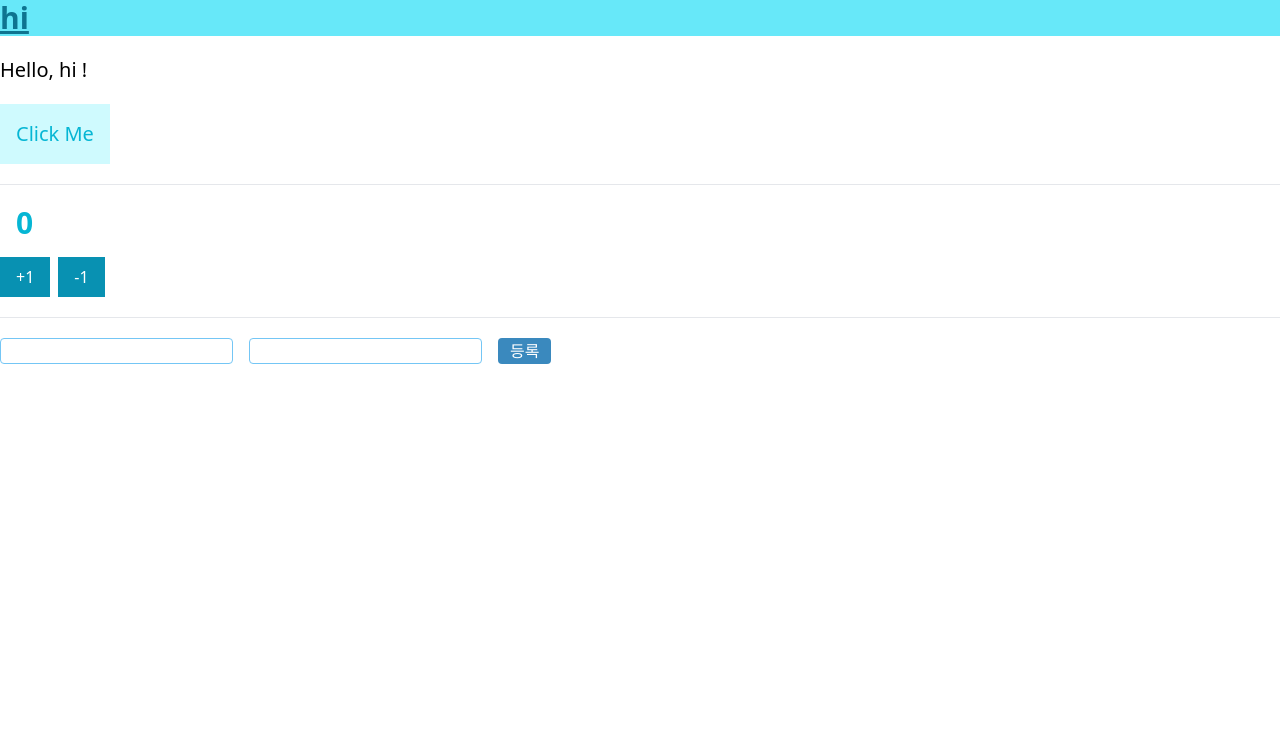
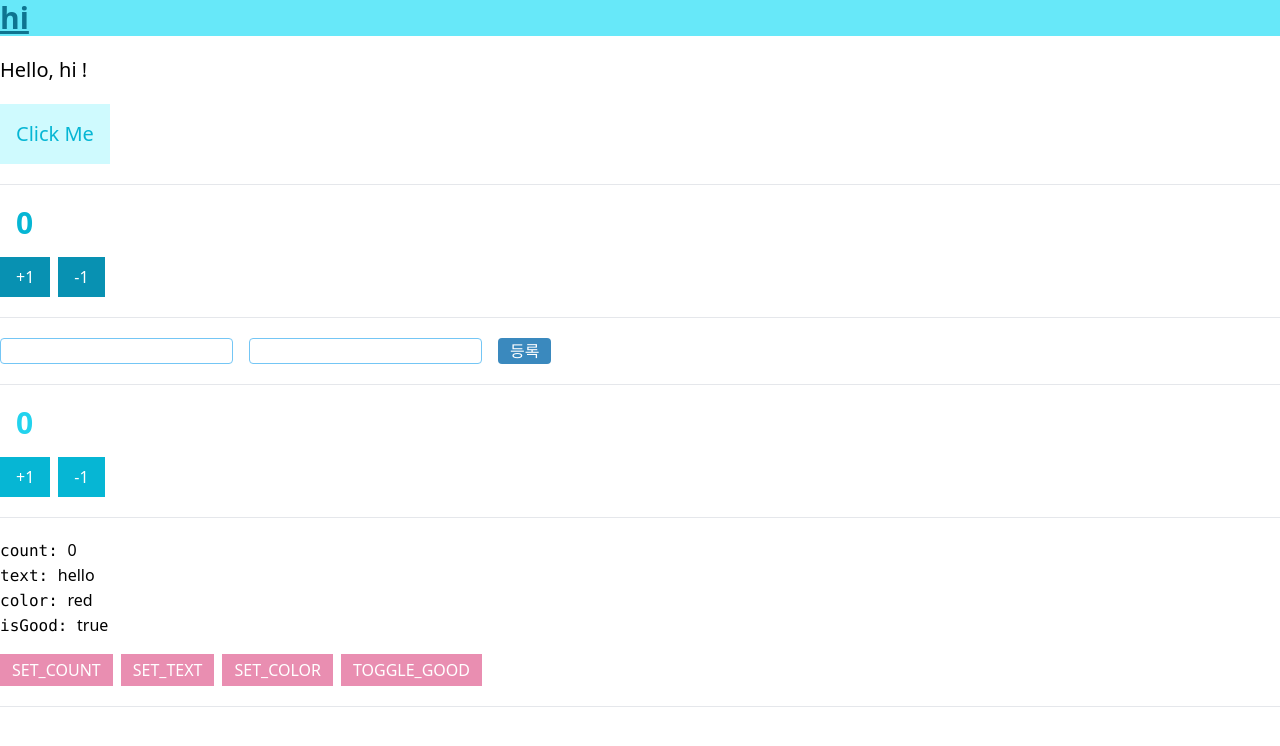
Before and after one commit to Damdadira/typescript-deep-study, a React (Vite) app: page / in a window 1280 px wide. Shown: the top 746 px of the page. Built offline with nearby package versions, Linux system fonts and the light colour scheme.

Commit message:
useReducer 사용

```diff
--- a/src/App.tsx
+++ b/src/App.tsx
@@ -1,13 +1,15 @@
 import Greetings from './Greetings'
 import Counter from './Counter'
 import MyForm from './MyForm'
+import Counter2 from './Counter2'
+import ReducerSample from './ReducerSample'
 
 function App() {
   const onClick = (name: string) => {
     console.log(`${name} say hello`)
   }
 
-  const onSubmit = (form: {name: string; description: string }) => {
+  const onSubmit = (form: { name: string; description: string }) => {
     console.log(form)
   }
 
@@ -21,6 +23,11 @@
       <Counter></Counter>
       <hr/>
       <MyForm onSubmit={onSubmit}></MyForm>
+      <hr/>
+      <Counter2></Counter2>
+      <hr/>
+      <ReducerSample></ReducerSample>
+      <hr/>
     </>
   )
 }
--- /dev/null
+++ b/src/Counter2.tsx
@@ -0,0 +1,30 @@
+import { useReducer } from 'react';
+
+type Action = { type: 'INCREASE' } | { type: 'DECREASE' }; //이렇게 '|' 으로 액션 나열
+
+function reducer(state: number, action: Action): number {
+  switch(action.type){
+    case 'INCREASE':
+      return state + 1;
+    case 'DECREASE':
+      return state - 1;
+    default:
+      throw new Error('unhandled action');
+  }
+}
+
+export default function Counter(){
+  const [count, dispatch] = useReducer(reducer, 0);
+  const onIncrease = () => dispatch({ type: 'INCREASE' });
+  const onDecrease = () => dispatch({ type: 'DECREASE' });
+
+  return (
+    <div className='my-5'>
+      <div className='text-3xl font-bold m-4 text-cyan-400'>{count}</div>
+      <div>
+        <button className='bg-cyan-500 text-white px-4 py-2 mr-2' onClick={onIncrease}>+1</button>
+        <button className='bg-cyan-500 text-white px-4 py-2' onClick={onDecrease}>-1</button>
+      </div>
+    </div>
+  )
+}
--- /dev/null
+++ b/src/ReducerSample.tsx
@@ -0,0 +1,80 @@
+import { useReducer } from 'react';
+
+type Color = 'red' | 'orange' | 'yellow';
+
+type State = {
+  count: number;
+  text: string;
+  color: Color;
+  isGood: boolean;
+};
+
+type Action =
+  | { type: 'SET_COUNT'; count: number }
+  | { type: 'SET_TEXT'; text: string }
+  | { type: 'SET_COLOR'; color: Color }
+  | { type: 'TOGGLE_GOOD' };
+
+function reducer(state: State, action: Action): State {
+  switch(action.type){
+    case 'SET_COUNT':
+      return {
+        ...state,
+        count: action.count
+      };
+    case 'SET_TEXT':
+      return {
+        ...state,
+        text: action.text
+      };
+    case 'SET_COLOR':
+      return {
+        ...state,
+        color: action.color
+      };
+    case 'TOGGLE_GOOD':
+      return {
+        ...state,
+        isGood: !state.isGood
+      };
+    default:
+      throw new Error('Unhandled action');
+  }
+}
+
+export default function ReducerSample() {
+  const [state, dispatch] = useReducer(reducer, {
+    count: 0,
+    text: 'hello',
+    color: 'red',
+    isGood: true
+  });
+
+  const setCount = () => dispatch({ type: 'SET_COUNT', count: 5 }); //count를 넣지 않으면 에러 발생
+  const setText = () => dispatch({ type: 'SET_TEXT', text: 'bye' }); //text를 넣지 않으면 에러 발생
+  const setColor = () => dispatch({ type: 'SET_COLOR', color: 'orange' }); //color를 넣지 않으면 에러 발생
+  const toggleGood = () => dispatch({ type: 'TOGGLE_GOOD' });
+
+  return(
+    <div className='my-5'>
+      <p>
+        <code>count: </code> {state.count}
+      </p>
+      <p>
+        <code>text: </code> {state.text}
+      </p>
+      <p>
+        <code>color: </code> {state.color}
+      </p>
+      <p>
+        <code>isGood: </code> {state.isGood ? 'true' : false}
+      </p>
+      <div className='mt-4'>
+        <button style={{background: '#e98eb1', color: '#fff', padding: '4px 12px', marginRight: '0.5rem'}} onClick={setCount}>SET_COUNT</button>
+        <button style={{background: '#e98eb1', color: '#fff', padding: '4px 12px', marginRight: '0.5rem'}} onClick={setText}>SET_TEXT</button>
+        <button style={{background: '#e98eb1', color: '#fff', padding: '4px 12px', marginRight: '0.5rem'}} onClick={setColor}>SET_COLOR</button>
+        <button style={{background: '#e98eb1', color: '#fff', padding: '4px 12px'}} onClick={toggleGood}>TOGGLE_GOOD</button>
+      </div>
+    </div>
+  )
+}
```
